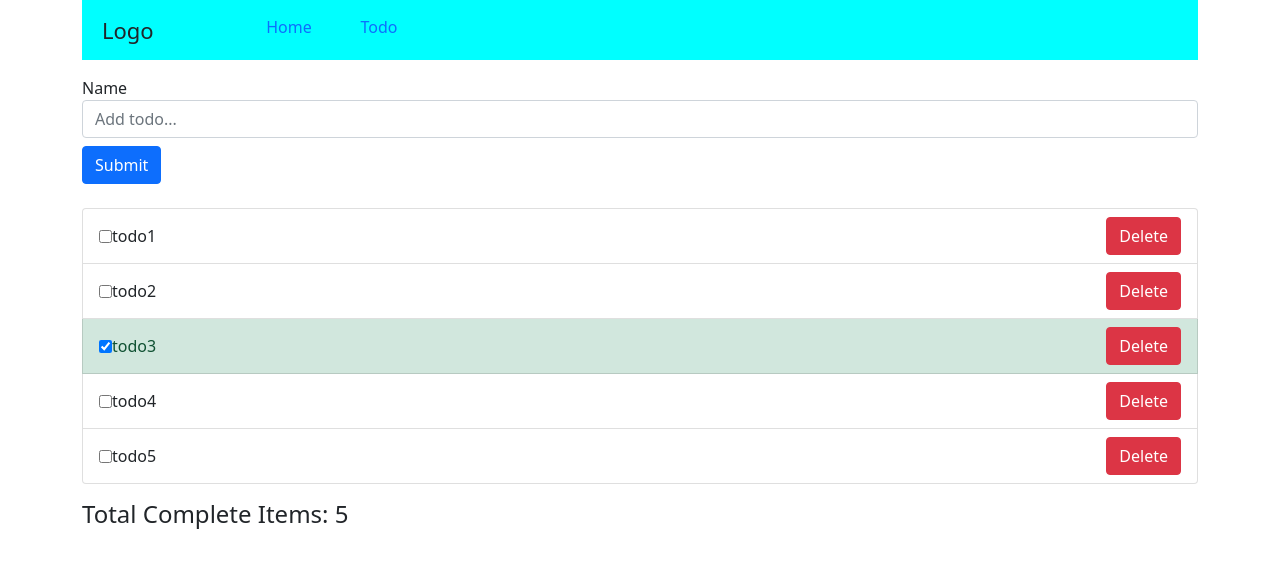
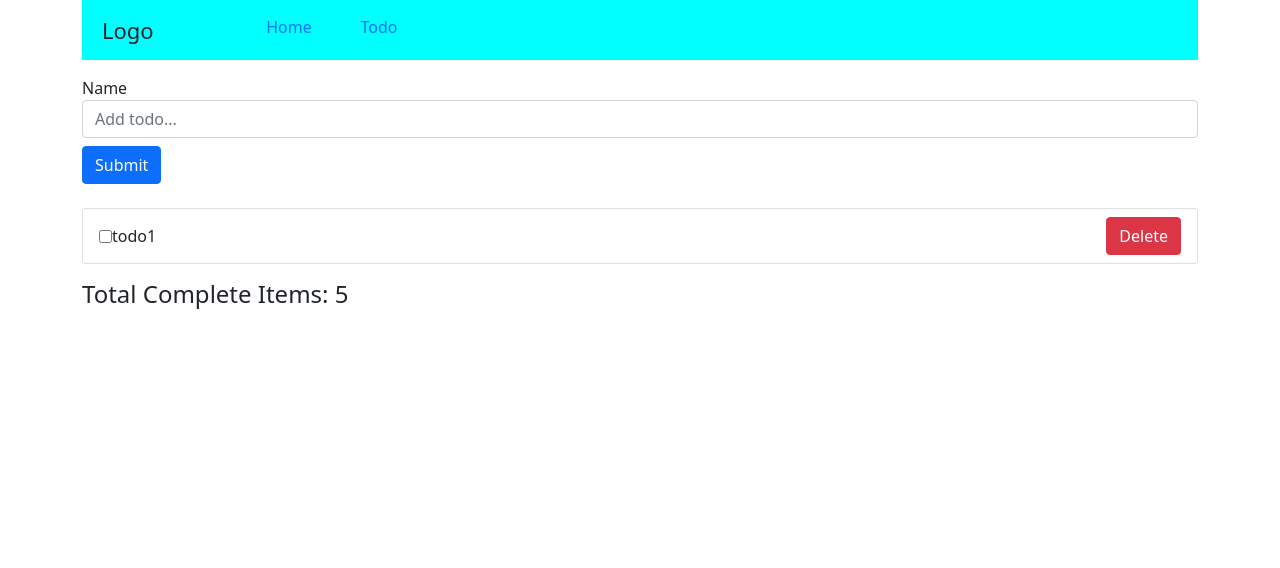
Before and after one commit to jaydto/Redux, a React (Create React App) app: page / in a window 1280 px wide. Shown: the top 568 px of the page. Built offline with nearby package versions, Linux system fonts and the light colour scheme.

Commit message:
click functionality implemented

```diff
--- a/src/components/AddTodo.js
+++ b/src/components/AddTodo.js
@@ -1,11 +1,12 @@
 import React, { useState } from 'react';
+import { useDispatch } from 'react-redux';
 
 const AddTodo = () => {
 	const [value, setValue] = useState('');
-
+	const dispatch=useDispatch()
 	const onSubmit = (event) => {
 		event.preventDefault();
-		console.log('user entered: ' + value);
+		dispatch(AddTodo({title:value}))
 	};
 
 	return (
--- a/src/components/TodoItem.js
+++ b/src/components/TodoItem.js
@@ -1,11 +1,16 @@
 import React from 'react';
+import { ToggleButtonGroup } from 'react-bootstrap';
+import { useDispatch } from 'react-redux';
+import { toggleComplete } from '../redux/slice/TodoSlice';
 
 const TodoItem = ({ id, title, completed }) => {
+	const dispatch=useDispatch();
+	const handleCompleteClick=()=>{dispatch(toggleComplete({id:id, completed:!completed}))}
 	return (
 		<li className={`list-group-item ${completed && 'list-group-item-success'}`}>
 			<div className='d-flex justify-content-between'>
 				<span className='d-flex align-items-center'>
-					<input type='checkbox' className='mr-3' checked={completed}></input>
+					<input type='checkbox' className='mr-3'onChange={handleCompleteClick} checked={completed}></input>
 					{title}
 				</span>
 				<button className='btn btn-danger'>Delete</button>
--- a/src/components/TodoList.js
+++ b/src/components/TodoList.js
@@ -1,14 +1,16 @@
 import React from 'react';
+import { useSelector } from 'react-redux';
 import TodoItem from './TodoItem';
 
 const TodoList = () => {
-	const todos = [
-		{ id: 1, title: 'todo1', completed: false },
-		{ id: 2, title: 'todo2', completed: false },
-		{ id: 3, title: 'todo3', completed: true },
-		{ id: 4, title: 'todo4', completed: false },
-		{ id: 5, title: 'todo5', completed: false },
-	];
+	const todos=useSelector((state)=>state.todos);
+	// const todos = [
+	// 	{ id: 1, title: 'todo1', completed: false },
+	// 	{ id: 2, title: 'todo2', completed: false },
+	// 	{ id: 3, title: 'todo3', completed: true },
+	// 	{ id: 4, title: 'todo4', completed: false },
+	// 	{ id: 5, title: 'todo5', completed: false },
+	// ];
 
 	return (
 		<ul className='list-group'>
--- a/src/redux/slice/TodoSlice.js
+++ b/src/redux/slice/TodoSlice.js
@@ -63,7 +63,7 @@ export const deleteTodoAsync = createAsyncThunk(
 
 export const todoSlice = createSlice({
 	name: 'todos',
-	initialState: [],
+	initialState: [{id:1, title:'todo1',completed:false}],
 	reducers: {
 		addTodo: (state, action) => {
 			const todo = {
```
